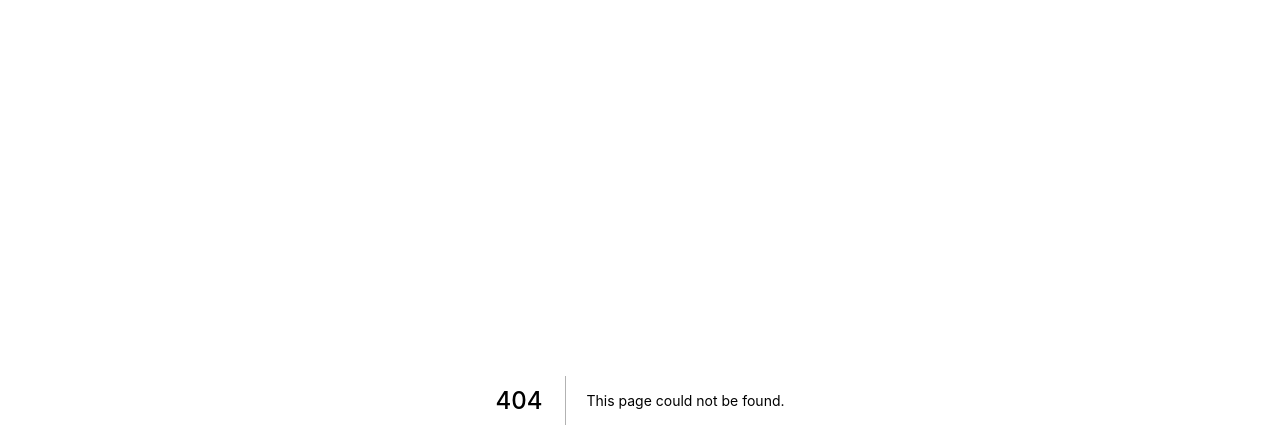
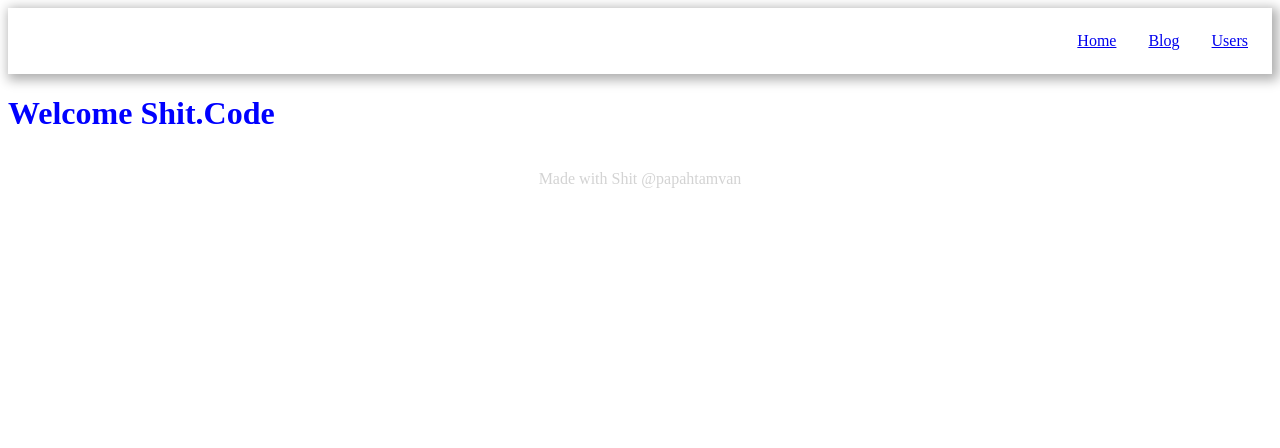
Before and after one commit to adilpermatasidik/LatihanVoucerBWA, a Next.js app: page / in a window 1280 px wide. Before the commit this address had no page. Shown: the top 448 px of the page. Built offline with nearby package versions, Linux system fonts and the light colour scheme.

Commit message:
Create index.tsx

```diff
--- /dev/null
+++ b/pages/index.tsx
@@ -0,0 +1,18 @@
+import type { NextPage } from 'next'
+import Head from 'next/head'
+import Image from 'next/image'
+import styles from '../styles/Home.module.css'
+import Header from '../components/Header'
+import Styles from '../styles/Home.module.css'
+import Footer from '../components/Footer'
+import Layout from '../components/Layout'
+
+const Home: NextPage = () => {
+  return (
+    <Layout>
+      <h1 className={styles['title-homepage']}>Welcome Shit.Code</h1>
+    </Layout>
+  )
+}
+
+export default Home
```
